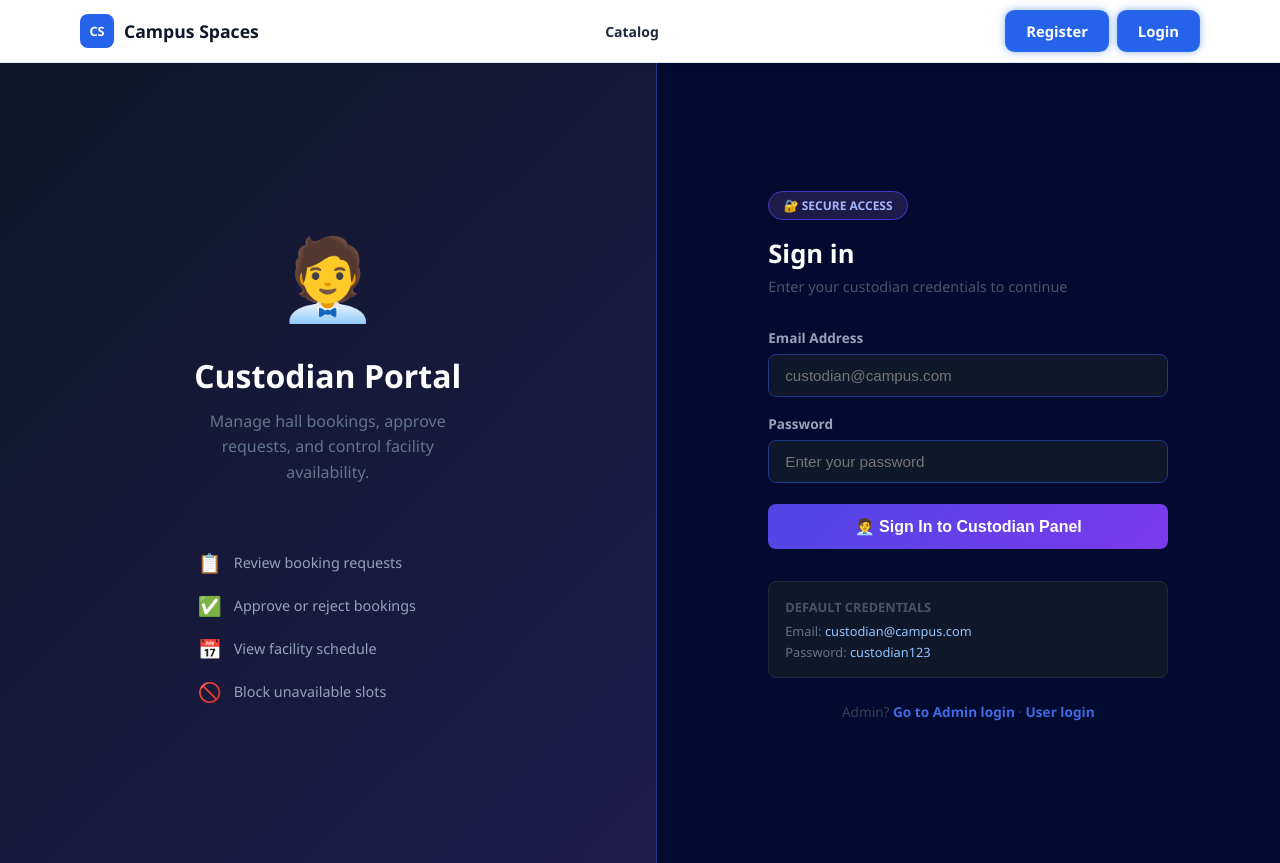
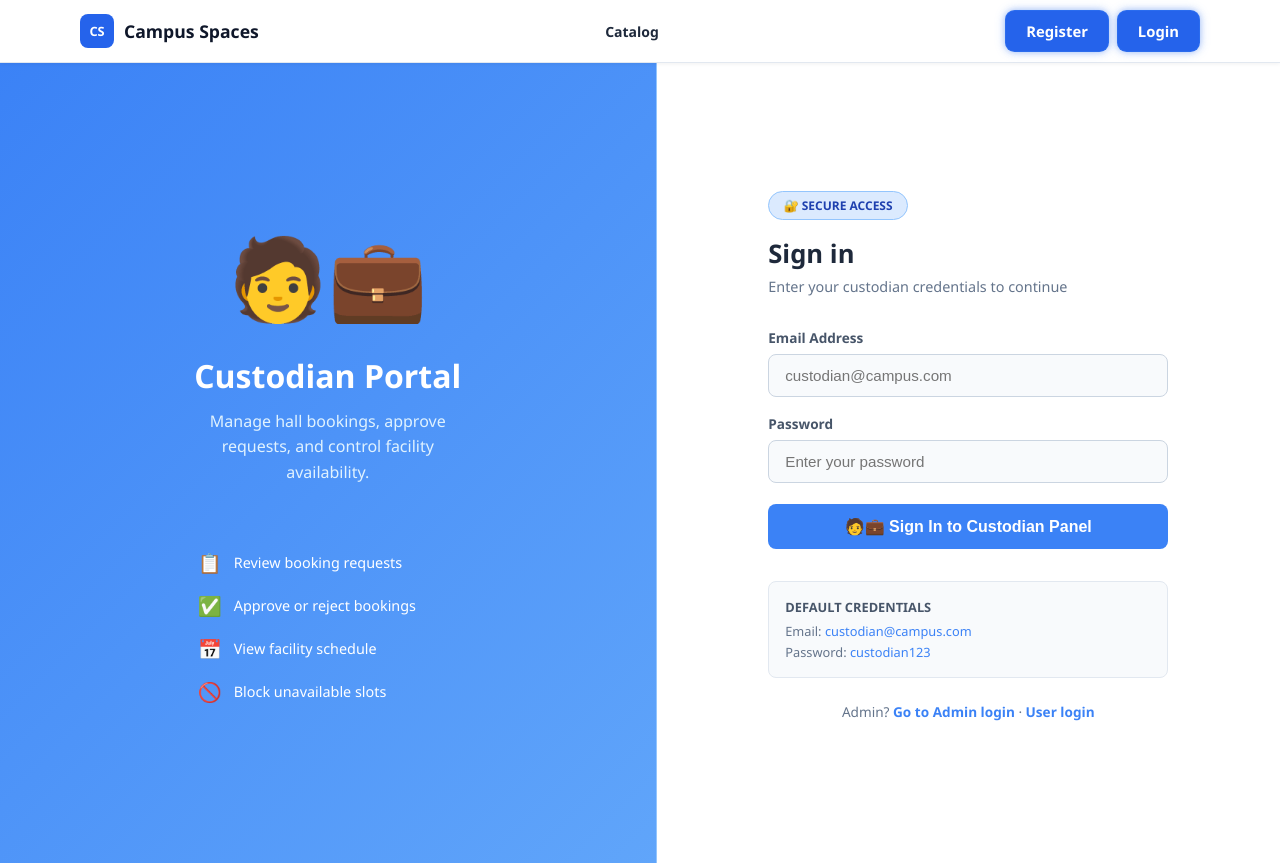
Before and after one commit to soumyamohan2006/Reservation, a React (Vite) app in the folder frontend/: page /custodian-login in a window 1280 px wide. Built offline with nearby package versions, Linux system fonts and the light colour scheme; no server answers.

Commit message:
Apply white/grey/blue theme to custodian login page

```diff
--- a/frontend/src/pages/CustodianLoginPage.jsx
+++ b/frontend/src/pages/CustodianLoginPage.jsx
@@ -40,13 +40,13 @@ export default function CustodianLoginPage({ setUser, setToken, setRole }) {
   }
 
   return (
-    <main style={{ minHeight: '100vh', display: 'flex', background: '#020b2f' }}>
+    <main style={{ minHeight: '100vh', display: 'flex', background: '#f1f5f9' }}>
 
       {/* Left branding panel */}
-      <div style={{ flex: 1, display: 'flex', flexDirection: 'column', justifyContent: 'center', alignItems: 'center', padding: '3rem', background: 'linear-gradient(135deg, #0f172a 0%, #1e1b4b 100%)', borderRight: '1px solid #1e3a8a' }}>
-        <div style={{ fontSize: '5rem', marginBottom: '1.5rem' }}>🧑‍💼</div>
+      <div style={{ flex: 1, display: 'flex', flexDirection: 'column', justifyContent: 'center', alignItems: 'center', padding: '3rem', background: 'linear-gradient(135deg, #3b82f6 0%, #60a5fa 100%)', borderRight: '1px solid #93c5fd' }}>
+        <div style={{ fontSize: '5rem', marginBottom: '1.5rem' }}>🧑💼</div>
         <h1 style={{ color: '#fff', fontSize: '2rem', fontWeight: 800, margin: 0, textAlign: 'center' }}>Custodian Portal</h1>
-        <p style={{ color: '#64748b', fontSize: '1rem', marginTop: '0.75rem', textAlign: 'center', maxWidth: '280px', lineHeight: 1.6 }}>
+        <p style={{ color: '#e0f2fe', fontSize: '1rem', marginTop: '0.75rem', textAlign: 'center', maxWidth: '280px', lineHeight: 1.6 }}>
           Manage hall bookings, approve requests, and control facility availability.
         </p>
         <div style={{ marginTop: '3rem', display: 'flex', flexDirection: 'column', gap: '1rem', width: '100%', maxWidth: '260px' }}>
@@ -56,7 +56,7 @@ export default function CustodianLoginPage({ setUser, setToken, setRole }) {
             { icon: '📅', label: 'View facility schedule' },
             { icon: '🚫', label: 'Block unavailable slots' },
           ].map(item => (
-            <div key={item.label} style={{ display: 'flex', alignItems: 'center', gap: '0.75rem', color: '#94a3b8', fontSize: '0.9rem' }}>
+            <div key={item.label} style={{ display: 'flex', alignItems: 'center', gap: '0.75rem', color: '#ffffff', fontSize: '0.9rem' }}>
               <span style={{ fontSize: '1.2rem' }}>{item.icon}</span>
               {item.label}
             </div>
@@ -65,19 +65,19 @@ export default function CustodianLoginPage({ setUser, setToken, setRole }) {
       </div>
 
       {/* Right login form */}
-      <div style={{ flex: 1, display: 'flex', alignItems: 'center', justifyContent: 'center', padding: '2rem' }}>
+      <div style={{ flex: 1, display: 'flex', alignItems: 'center', justifyContent: 'center', padding: '2rem', background: '#ffffff' }}>
         <div style={{ width: '100%', maxWidth: '400px' }}>
 
           <div style={{ marginBottom: '2rem' }}>
-            <div style={{ display: 'inline-flex', alignItems: 'center', gap: '0.5rem', background: '#1e1b4b', border: '1px solid #4338ca', borderRadius: '999px', padding: '0.3rem 0.9rem', marginBottom: '1rem' }}>
-              <span style={{ fontSize: '0.75rem', color: '#a5b4fc', fontWeight: 600 }}>🔐 SECURE ACCESS</span>
+            <div style={{ display: 'inline-flex', alignItems: 'center', gap: '0.5rem', background: '#dbeafe', border: '1px solid #93c5fd', borderRadius: '999px', padding: '0.3rem 0.9rem', marginBottom: '1rem' }}>
+              <span style={{ fontSize: '0.75rem', color: '#1e40af', fontWeight: 600 }}>🔐 SECURE ACCESS</span>
             </div>
-            <h2 style={{ color: '#fff', fontSize: '1.6rem', fontWeight: 800, margin: 0 }}>Sign in</h2>
-            <p style={{ color: '#475569', fontSize: '0.9rem', marginTop: '0.4rem' }}>Enter your custodian credentials to continue</p>
+            <h2 style={{ color: '#1e293b', fontSize: '1.6rem', fontWeight: 800, margin: 0 }}>Sign in</h2>
+            <p style={{ color: '#64748b', fontSize: '0.9rem', marginTop: '0.4rem' }}>Enter your custodian credentials to continue</p>
           </div>
 
           <form onSubmit={onSubmit} style={{ display: 'flex', flexDirection: 'column', gap: '1.1rem' }}>
-            <label style={{ display: 'flex', flexDirection: 'column', gap: '0.4rem', color: '#94a3b8', fontSize: '0.85rem', fontWeight: 600 }}>
+            <label style={{ display: 'flex', flexDirection: 'column', gap: '0.4rem', color: '#475569', fontSize: '0.85rem', fontWeight: 600 }}>
               Email Address
               <input
                 type="email"
@@ -85,11 +85,11 @@ export default function CustodianLoginPage({ setUser, setToken, setRole }) {
                 value={email}
                 onChange={e => setEmail(e.target.value)}
                 required
-                style={{ padding: '0.75rem 1rem', background: '#0f172a', border: '1px solid #1e3a8a', borderRadius: '0.5rem', color: '#fff', fontSize: '0.95rem', outline: 'none' }}
+                style={{ padding: '0.75rem 1rem', background: '#f8fafc', border: '1px solid #cbd5e1', borderRadius: '0.5rem', color: '#0f172a', fontSize: '0.95rem', outline: 'none' }}
               />
             </label>
 
-            <label style={{ display: 'flex', flexDirection: 'column', gap: '0.4rem', color: '#94a3b8', fontSize: '0.85rem', fontWeight: 600 }}>
+            <label style={{ display: 'flex', flexDirection: 'column', gap: '0.4rem', color: '#475569', fontSize: '0.85rem', fontWeight: 600 }}>
               Password
               <input
                 type="password"
@@ -97,12 +97,12 @@ export default function CustodianLoginPage({ setUser, setToken, setRole }) {
                 value={password}
                 onChange={e => setPassword(e.target.value)}
                 required
-                style={{ padding: '0.75rem 1rem', background: '#0f172a', border: '1px solid #1e3a8a', borderRadius: '0.5rem', color: '#fff', fontSize: '0.95rem', outline: 'none' }}
+                style={{ padding: '0.75rem 1rem', background: '#f8fafc', border: '1px solid #cbd5e1', borderRadius: '0.5rem', color: '#0f172a', fontSize: '0.95rem', outline: 'none' }}
               />
             </label>
 
             {error && (
-              <div style={{ padding: '0.65rem 0.9rem', background: '#450a0a', border: '1px solid #b91c1c', borderRadius: '0.5rem', color: '#fca5a5', fontSize: '0.85rem' }}>
+              <div style={{ padding: '0.65rem 0.9rem', background: '#fee2e2', border: '1px solid #fca5a5', borderRadius: '0.5rem', color: '#b91c1c', fontSize: '0.85rem' }}>
                 {error}
               </div>
             )}
@@ -110,23 +110,23 @@ export default function CustodianLoginPage({ setUser, setToken, setRole }) {
             <button
               type="submit"
               disabled={loading}
-              style={{ marginTop: '0.25rem', padding: '0.8rem', background: loading ? '#3730a3' : 'linear-gradient(135deg, #4f46e5, #7c3aed)', color: '#fff', border: 'none', borderRadius: '0.5rem', fontSize: '1rem', fontWeight: 700, cursor: loading ? 'not-allowed' : 'pointer' }}
+              style={{ marginTop: '0.25rem', padding: '0.8rem', background: loading ? '#60a5fa' : '#3b82f6', color: '#fff', border: 'none', borderRadius: '0.5rem', fontSize: '1rem', fontWeight: 700, cursor: loading ? 'not-allowed' : 'pointer' }}
             >
-              {loading ? 'Signing in...' : '🧑‍💼 Sign In to Custodian Panel'}
+              {loading ? 'Signing in...' : '🧑💼 Sign In to Custodian Panel'}
             </button>
           </form>
 
-          <div style={{ marginTop: '2rem', padding: '1rem', background: '#0f172a', border: '1px solid #1e293b', borderRadius: '0.5rem' }}>
+          <div style={{ marginTop: '2rem', padding: '1rem', background: '#f8fafc', border: '1px solid #e2e8f0', borderRadius: '0.5rem' }}>
             <p style={{ color: '#475569', fontSize: '0.8rem', margin: '0 0 0.4rem', fontWeight: 600 }}>DEFAULT CREDENTIALS</p>
-            <p style={{ color: '#64748b', fontSize: '0.8rem', margin: 0 }}>Email: <span style={{ color: '#93c5fd' }}>custodian@campus.com</span></p>
-            <p style={{ color: '#64748b', fontSize: '0.8rem', margin: '0.2rem 0 0' }}>Password: <span style={{ color: '#93c5fd' }}>custodian123</span></p>
+            <p style={{ color: '#64748b', fontSize: '0.8rem', margin: 0 }}>Email: <span style={{ color: '#3b82f6' }}>custodian@campus.com</span></p>
+            <p style={{ color: '#64748b', fontSize: '0.8rem', margin: '0.2rem 0 0' }}>Password: <span style={{ color: '#3b82f6' }}>custodian123</span></p>
           </div>
 
-          <p style={{ textAlign: 'center', marginTop: '1.5rem', fontSize: '0.85rem', color: '#334155' }}>
+          <p style={{ textAlign: 'center', marginTop: '1.5rem', fontSize: '0.85rem', color: '#64748b' }}>
             Admin?{' '}
-            <a href="/admin-login" style={{ color: '#4169e1', fontWeight: 600, textDecoration: 'none' }}>Go to Admin login</a>
+            <a href="/admin-login" style={{ color: '#3b82f6', fontWeight: 600, textDecoration: 'none' }}>Go to Admin login</a>
             {' · '}
-            <a href="/login" style={{ color: '#4169e1', fontWeight: 600, textDecoration: 'none' }}>User login</a>
+            <a href="/login" style={{ color: '#3b82f6', fontWeight: 600, textDecoration: 'none' }}>User login</a>
           </p>
         </div>
       </div>
```
